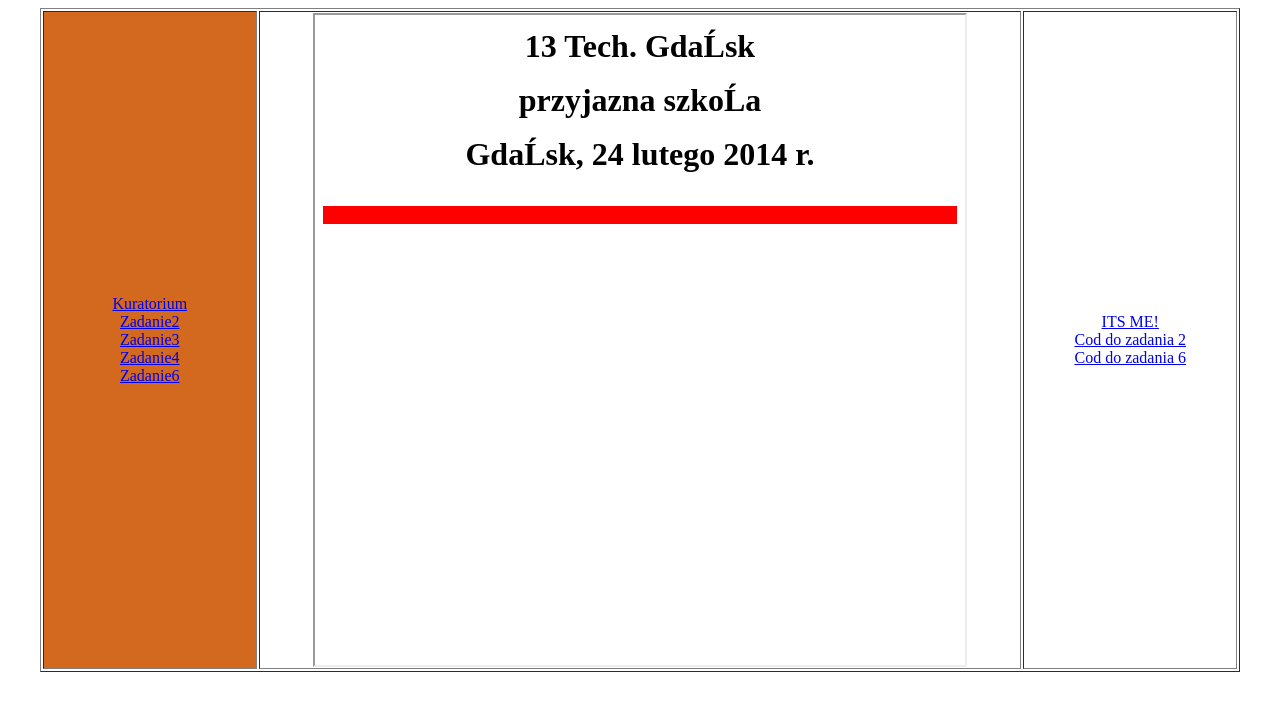
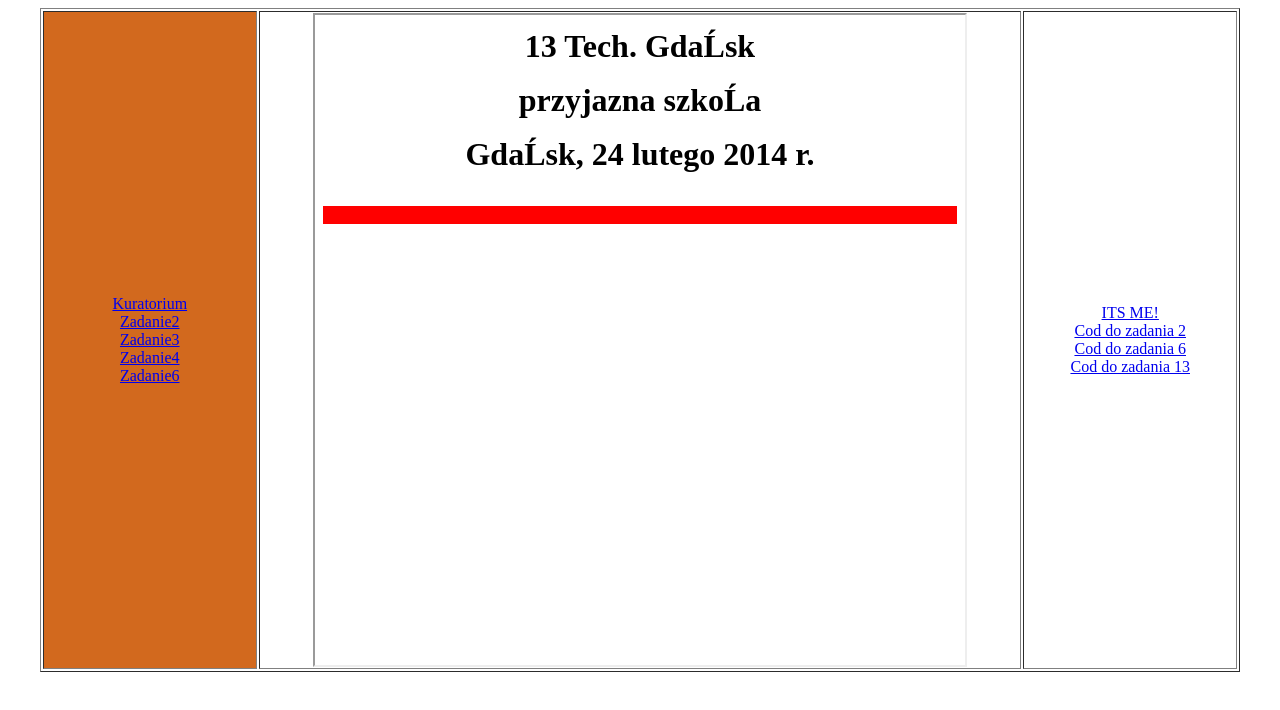
Before and after one commit to gukhpe/zadanie, a plain HTML site: page index.html in a window 1280 px wide. Drawn offline with Linux system fonts and the light colour scheme.

Commit message:
Update index.html

```diff
--- a/index.html
+++ b/index.html
@@ -24,6 +24,8 @@
                         <a href="Cod2.html" target="strony">Cod do zadania 2</a>
 <br>
                        <a href="zadanie6_kod.html" target="strony">Cod do zadania 6</a>
+                    <br>
+                       <a href="zadanie13_kod.html" target="strony">Cod do zadania 13</a>
 
             </td>
         </tr>
```
